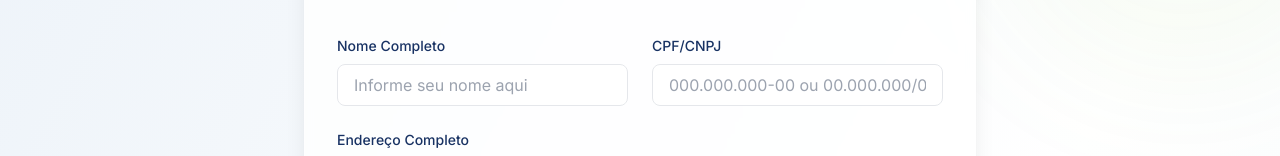
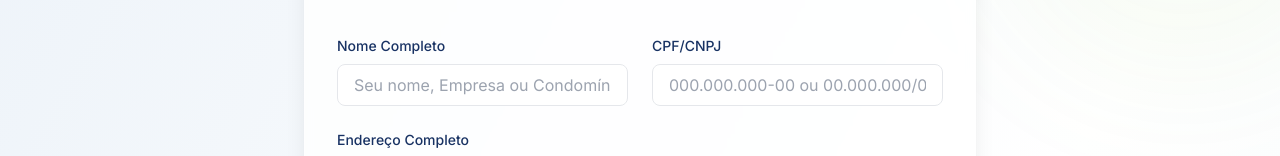
Before and after one commit to renatoDevMax/ecoclean-ecommerce, a Next.js app: page /cadastro in a window 1280 px wide. Shown: the part 209-365 px from the top of the page. Built offline with nearby package versions, Linux system fonts and the light colour scheme.

Commit message:
ajuste placeholder nome

```diff
--- a/src/app/cadastro/page.tsx
+++ b/src/app/cadastro/page.tsx
@@ -280,7 +280,7 @@ https://wa.me/55${limparFormatacao(formData.contato)}
                   value={formData.nomeCompleto}
                   onChange={handleChange}
                   required
-                  placeholder="Informe seu nome aqui"
+                  placeholder="Seu nome, Empresa ou Condomínio"
                   className="w-full px-4 py-2 rounded-lg border border-gray-200 bg-white/50 focus:ring-2 focus:ring-[#7EC13D] focus:border-transparent transition-all backdrop-blur-sm"
                 />
               </div>
```
